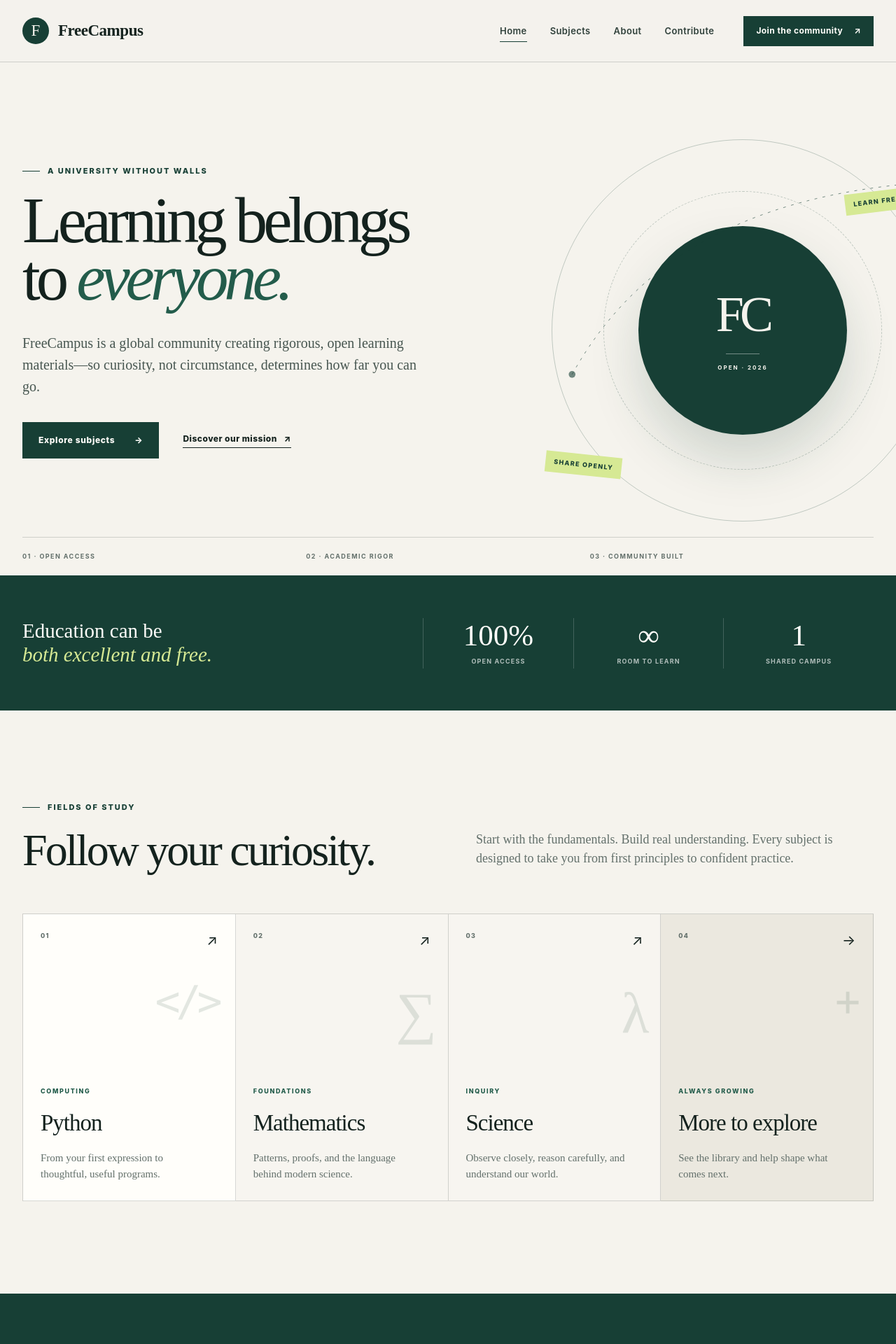
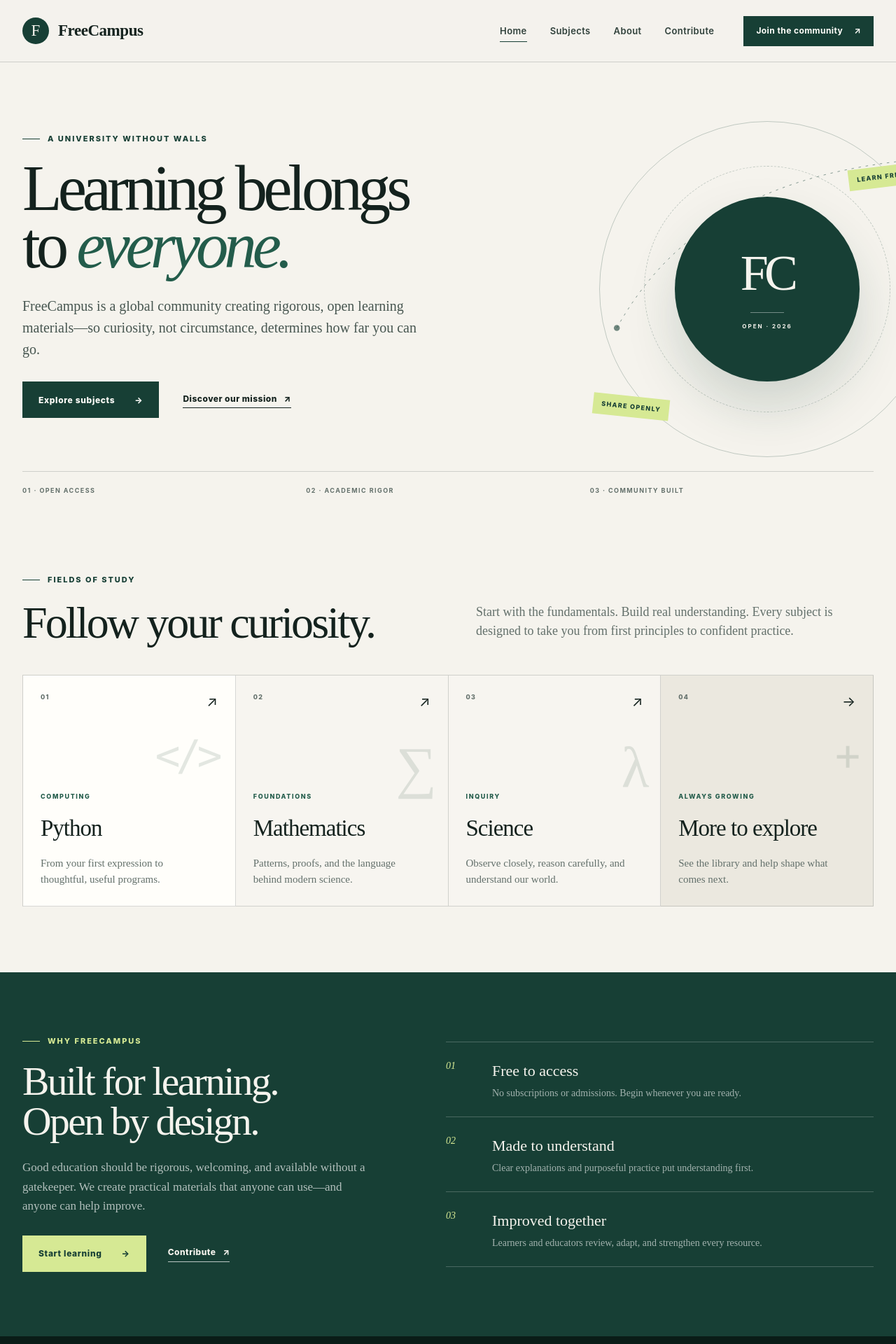
Before and after one commit to freecampus/freecampus.github.io, an MkDocs documentation site: the page built from docs/index.md, in a window 1280 px wide. Shown: the top 1920 px of the page at 70% size. Built offline with MkDocs 1.6.1, drawn with Linux system fonts in a browser that asks for light colours; some of the changed text lies outside the part shown.

Commit message:
fix layout

```diff
--- a/docs/assets/stylesheets/main.css
+++ b/docs/assets/stylesheets/main.css
@@ -179,16 +179,16 @@
   background: currentColor;
 }
 
-.hero { overflow: hidden; padding-top: 88px; }
+.hero { overflow: hidden; padding-top: 64px; }
 
 .hero-grid {
   display: grid;
-  min-height: 545px;
+  min-height: 500px;
   grid-template-columns: 1.03fr 0.97fr;
   align-items: center;
 }
 
-.hero-copy { position: relative; z-index: 2; padding: 25px 0 76px; }
+.hero-copy { position: relative; z-index: 2; padding: 18px 0 55px; }
 
 .hero h1 {
   max-width: 780px;
@@ -200,23 +200,21 @@
   line-height: 0.88;
 }
 
-.hero h1 em,
-.proof-lead em,
-.manifesto blockquote em {
+.hero h1 em {
   color: var(--green-bright);
   font-weight: 400;
 }
 
 .hero-intro {
   max-width: 590px;
-  margin: 37px 0 0;
+  margin: 31px 0 0;
   color: #475650;
   font-family: var(--serif);
   font-size: 20px;
   line-height: 1.55;
 }
 
-.hero-actions { display: flex; align-items: center; gap: 34px; margin-top: 35px; }
+.hero-actions { display: flex; align-items: center; gap: 34px; margin-top: 30px; }
 
 .button {
   display: inline-flex;
@@ -236,6 +234,8 @@
 .button:hover { transform: translateY(-2px); }
 .button-primary { color: var(--white); background: var(--green); }
 .button-primary:hover { background: var(--green-bright); }
+.button-light { color: var(--green); background: var(--lime); }
+.button-light:hover { color: var(--paper); background: var(--green-bright); }
 
 .button-outline { border-color: var(--ink); }
 .button-outline:hover { color: var(--paper); background: var(--ink); }
@@ -257,8 +257,8 @@
 
 .hero-art {
   position: relative;
-  width: 590px;
-  height: 590px;
+  width: 520px;
+  height: 520px;
   justify-self: end;
   margin-right: -108px;
 }
@@ -269,12 +269,12 @@
   border-radius: 50%;
 }
 
-.orbital-one { inset: 22px; }
-.orbital-two { inset: 96px; border-style: dashed; }
+.orbital-one { inset: 20px; }
+.orbital-two { inset: 84px; border-style: dashed; }
 
 .hero-seal {
   position: absolute;
-  inset: 146px;
+  inset: 128px;
   display: flex;
   align-items: center;
   justify-content: center;
@@ -311,8 +311,8 @@
   transform: rotate(-7deg);
 }
 
-.art-label-one { top: 95px; right: 43px; }
-.art-label-two { bottom: 88px; left: 13px; transform: rotate(6deg); }
+.art-label-one { top: 84px; right: 38px; }
+.art-label-two { bottom: 77px; left: 11px; transform: rotate(6deg); }
 .art-curve { position: absolute; inset: 0; width: 100%; height: 100%; color: rgba(23,63,53,.6); }
 
 .hero-index {
@@ -331,49 +331,18 @@
   text-transform: uppercase;
 }
 
-.proof-bar { color: var(--white); background: var(--green); }
-
-.proof-grid {
-  display: grid;
-  min-height: 193px;
-  grid-template-columns: 2fr repeat(3, .75fr);
-  align-items: center;
-}
-
-.proof-lead {
-  margin: 0;
-  font-family: var(--serif);
-  font-size: 29px;
-  line-height: 1.16;
-}
-
-.proof-lead em { color: var(--lime); }
-
-.stat {
-  display: flex;
-  min-height: 72px;
-  align-items: center;
-  justify-content: center;
-  flex-direction: column;
-  border-left: 1px solid rgba(255,255,255,.19);
-}
-
-.stat strong { font-family: var(--serif); font-size: 43px; font-weight: 400; line-height: 1; }
-.stat span { margin-top: 9px; color: rgba(255,255,255,.66); font-size: 9px; font-weight: 700; letter-spacing: .13em; text-transform: uppercase; }
-
-.section { padding: 132px 0; }
+.section { padding: 94px 0; }
 
 .section-heading {
   display: grid;
   grid-template-columns: 1fr 1fr;
   gap: 80px;
   align-items: end;
-  margin-bottom: 59px;
+  margin-bottom: 43px;
 }
 
 .section-heading h2,
-.path-copy h2,
-.closing-inner h2 {
+.mission-intro h2 {
   margin: 0;
   font-family: var(--serif);
   font-size: clamp(48px, 5vw, 72px);
@@ -396,7 +365,7 @@
 .subject-card {
   position: relative;
   display: flex;
-  min-height: 410px;
+  min-height: 330px;
   overflow: hidden;
   padding: 24px 25px 27px;
   justify-content: space-between;
@@ -417,7 +386,7 @@
 
 .subject-symbol {
   position: absolute;
-  top: 76px;
+  top: 66px;
   right: 24px;
   color: rgba(23,63,53,.12);
   font-family: ui-monospace, SFMono-Regular, Menlo, monospace;
@@ -439,52 +408,18 @@
 .card-arrow { position: absolute; top: 21px; right: 25px; font-size: 20px; transition: transform 180ms ease; }
 .subject-card:hover .card-arrow { transform: translate(3px, -3px); }
 
-.learning-path { color: var(--paper); background: var(--green); }
-.learning-path .eyebrow { color: var(--lime); }
-
-.path-grid { display: grid; grid-template-columns: .9fr 1.1fr; gap: 115px; }
-.path-copy h2 { margin-bottom: 31px; }
-.path-copy > p:not(.eyebrow) { max-width: 480px; color: rgba(255,255,255,.65); font-family: var(--serif); font-size: 18px; }
-.text-link-light { margin-top: 22px; border-color: rgba(255,255,255,.7); }
-
-.path-steps { padding: 0; margin: 0; border-top: 1px solid rgba(255,255,255,.22); list-style: none; }
-.path-steps li { display: grid; grid-template-columns: 56px 1fr; gap: 23px; padding: 29px 0; border-bottom: 1px solid rgba(255,255,255,.22); }
-.step-number { color: var(--lime); font-family: var(--serif); font-size: 15px; font-style: italic; }
-.path-steps h3 { margin: 0 0 6px; font-family: var(--serif); font-size: 25px; font-weight: 400; }
-.path-steps p { max-width: 440px; margin: 0; color: rgba(255,255,255,.62); font-family: var(--serif); font-size: 15px; }
-
-.manifesto { background: var(--paper-deep); }
-.manifesto-grid { display: grid; grid-template-columns: .4fr 1.45fr .65fr; gap: 40px; align-items: start; }
-.manifesto blockquote { margin: -10px 0 0; font-family: var(--serif); font-size: clamp(43px, 5.3vw, 74px); letter-spacing: -.045em; line-height: 1.05; }
-.manifesto-copy { padding-top: 9px; }
-.manifesto-copy p { margin: 0 0 31px; color: var(--muted); font-family: var(--serif); font-size: 17px; line-height: 1.65; }
-
-.closing-cta { padding: 99px 0; color: var(--paper); background: #102a23; }
-.closing-inner { display: flex; align-items: center; justify-content: space-between; }
-.closing-inner .eyebrow { color: var(--lime); }
-.closing-inner h2 { font-size: clamp(53px, 6.7vw, 89px); }
-
-.circle-link {
-  display: flex;
-  width: 184px;
-  height: 184px;
-  align-items: center;
-  justify-content: center;
-  flex-direction: column;
-  border: 1px solid rgba(255,255,255,.46);
-  border-radius: 50%;
-  font-size: 11px;
-  font-weight: 800;
-  letter-spacing: .08em;
-  line-height: 1.45;
-  text-align: center;
-  text-decoration: none;
-  text-transform: uppercase;
-  transition: color 200ms ease, background 200ms ease, transform 200ms ease;
-}
-
-.circle-link b { margin-top: 9px; font-size: 18px; }
-.circle-link:hover { color: var(--green); background: var(--lime); transform: rotate(4deg); }
+.compact-mission { padding: 92px 0; color: var(--paper); background: var(--green); }
+.compact-mission .eyebrow { color: var(--lime); }
+.mission-grid { display: grid; grid-template-columns: .9fr 1.1fr; gap: 105px; align-items: center; }
+.mission-intro h2 { margin-bottom: 24px; font-size: clamp(45px, 4.5vw, 64px); }
+.mission-intro > p:not(.eyebrow) { max-width: 495px; margin: 0; color: rgba(255,255,255,.67); font-family: var(--serif); font-size: 17px; line-height: 1.6; }
+.mission-actions { display: flex; align-items: center; gap: 31px; margin-top: 29px; }
+.text-link-light { color: var(--paper); border-color: rgba(255,255,255,.7); }
+.mission-principles { border-top: 1px solid rgba(255,255,255,.22); }
+.mission-principles article { display: grid; grid-template-columns: 48px 1fr; gap: 18px; padding: 23px 0; border-bottom: 1px solid rgba(255,255,255,.22); }
+.mission-principles article > span { color: var(--lime); font-family: var(--serif); font-size: 14px; font-style: italic; }
+.mission-principles h3 { margin: 0 0 4px; font-family: var(--serif); font-size: 22px; font-weight: 400; }
+.mission-principles p { margin: 0; color: rgba(255,255,255,.6); font-family: var(--serif); font-size: 14px; line-height: 1.5; }
 
 .site-footer { padding-top: 75px; color: rgba(255,255,255,.75); background: #0a1c17; }
 .footer-main { display: grid; grid-template-columns: 1fr .32fr .32fr; gap: 70px; padding-bottom: 70px; }
@@ -556,9 +491,8 @@
   .orbital-two { inset: 75px; }
   .seal-monogram { font-size: 54px; }
   .subject-grid { grid-template-columns: repeat(2, 1fr); }
-  .subject-card { min-height: 355px; }
-  .manifesto-grid { grid-template-columns: .4fr 1.2fr .8fr; }
-  .path-grid { gap: 70px; }
+  .subject-card { min-height: 310px; }
+  .mission-grid { gap: 60px; }
 }
 
 @media (max-width: 760px) {
@@ -595,28 +529,16 @@
   .hero-index { grid-template-columns: 1fr; padding: 13px 0; }
   .hero-index span { padding: 5px 0; }
 
-  .proof-grid { grid-template-columns: repeat(3, 1fr); padding: 35px 0; }
-  .proof-lead { grid-column: 1 / -1; padding-bottom: 27px; text-align: center; }
-  .stat { min-height: 62px; }
-  .stat:first-of-type { border-left: 0; }
-  .stat strong { font-size: 32px; }
-  .stat span { font-size: 7px; text-align: center; }
-
-  .section { padding: 86px 0; }
+  .section { padding: 70px 0; }
   .section-heading { display: block; margin-bottom: 38px; }
   .section-heading > p { margin-top: 22px; }
-  .section-heading h2, .path-copy h2 { font-size: 49px; }
+  .section-heading h2, .mission-intro h2 { font-size: 46px; }
   .subject-grid { grid-template-columns: 1fr; }
-  .subject-card { min-height: 315px; }
+  .subject-card { min-height: 255px; }
 
-  .path-grid { grid-template-columns: 1fr; gap: 58px; }
-  .manifesto-grid { grid-template-columns: 1fr; gap: 33px; }
-  .manifesto blockquote { margin: 0; font-size: 46px; }
-  .manifesto-copy { padding: 0; }
-
-  .closing-inner { align-items: flex-start; flex-direction: column; gap: 48px; }
-  .closing-inner h2 { font-size: 56px; }
-  .circle-link { width: 145px; height: 145px; align-self: flex-end; }
+  .compact-mission { padding: 70px 0; }
+  .mission-grid { grid-template-columns: 1fr; gap: 48px; }
+  .mission-actions { align-items: flex-start; flex-direction: column; gap: 21px; }
 
   .footer-main { grid-template-columns: 1fr 1fr; }
   .footer-statement { grid-column: 1 / -1; }
--- a/docs/index.md
+++ b/docs/index.md
@@ -36,15 +36,6 @@
     <span>01 · Open access</span>
     <span>02 · Academic rigor</span>
     <span>03 · Community built</span>
-  </div>
-</section>
-
-<section class="proof-bar" aria-label="FreeCampus at a glance">
-  <div class="shell proof-grid">
-    <p class="proof-lead">Education can be<br><em>both excellent and free.</em></p>
-    <div class="stat"><strong>100%</strong><span>Open access</span></div>
-    <div class="stat"><strong>∞</strong><span>Room to learn</span></div>
-    <div class="stat"><strong>1</strong><span>Shared campus</span></div>
   </div>
 </section>
 
@@ -106,49 +97,31 @@
   </div>
 </section>
 
-<section class="section learning-path">
-  <div class="shell path-grid">
-    <div class="path-copy">
-      <p class="eyebrow">Designed for understanding</p>
-      <h2>More than notes.<br>A path forward.</h2>
-      <p>Good learning material does more than provide answers. It builds intuition, creates space to practice, and helps you see how ideas connect.</p>
-      <a class="text-link text-link-light" href="subjects/">Browse the learning library <span aria-hidden="true">→</span></a>
+<section class="compact-mission">
+  <div class="shell mission-grid">
+    <div class="mission-intro">
+      <p class="eyebrow">Why FreeCampus</p>
+      <h2>Built for learning.<br>Open by design.</h2>
+      <p>Good education should be rigorous, welcoming, and available without a gatekeeper. We create practical materials that anyone can use—and anyone can help improve.</p>
+      <div class="mission-actions">
+        <a class="button button-light" href="subjects/">Start learning <span aria-hidden="true">→</span></a>
+        <a class="text-link text-link-light" href="contribute/">Contribute <span aria-hidden="true">↗</span></a>
+      </div>
     </div>
 
-    <ol class="path-steps">
-      <li>
-        <span class="step-number">01</span>
-        <div><h3>Begin with an idea</h3><p>Clear explanations introduce the essential questions and concepts.</p></div>
-      </li>
-      <li>
-        <span class="step-number">02</span>
-        <div><h3>Learn by doing</h3><p>Purposeful examples and exercises turn knowledge into skill.</p></div>
-      </li>
-      <li>
-        <span class="step-number">03</span>
-        <div><h3>Make it your own</h3><p>Open materials invite you to adapt, improve, and share what you learn.</p></div>
-      </li>
-    </ol>
-  </div>
-</section>
-
-<section class="section manifesto">
-  <div class="shell manifesto-grid">
-    <p class="eyebrow">Our shared belief</p>
-    <blockquote>“Knowledge grows<br>when it is <em>given away.</em>”</blockquote>
-    <div class="manifesto-copy">
-      <p>No paywalls. No gatekeeping. No one-size-fits-all classroom. FreeCampus brings learners, educators, writers, and builders together to make an education worthy of everyone.</p>
-      <a class="button button-outline" href="contribute/">Build with us <span aria-hidden="true">↗</span></a>
+    <div class="mission-principles">
+      <article>
+        <span>01</span>
+        <div><h3>Free to access</h3><p>No subscriptions or admissions. Begin whenever you are ready.</p></div>
+      </article>
+      <article>
+        <span>02</span>
+        <div><h3>Made to understand</h3><p>Clear explanations and purposeful practice put understanding first.</p></div>
+      </article>
+      <article>
+        <span>03</span>
+        <div><h3>Improved together</h3><p>Learners and educators review, adapt, and strengthen every resource.</p></div>
+      </article>
     </div>
   </div>
 </section>
-
-<section class="closing-cta">
-  <div class="shell closing-inner">
-    <div>
-      <p class="eyebrow">Your next chapter</p>
-      <h2>Start anywhere.<br>Go everywhere.</h2>
-    </div>
-    <a class="circle-link" href="subjects/" aria-label="Explore all subjects"><span>Explore<br>subjects</span><b aria-hidden="true">↗</b></a>
-  </div>
-</section>
```
